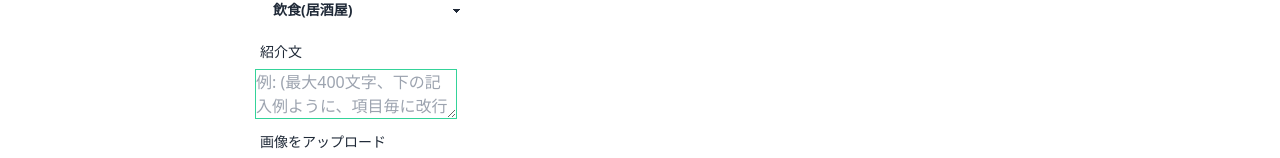
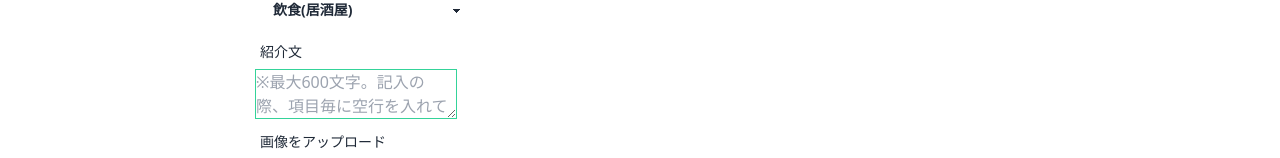
Before and after one commit to soichiro-kotaki/UN-WORK, a Next.js app: page /postform in a window 1280 px wide. Shown: the part 842-1000 px from the top of the page. Built offline with nearby package versions, Linux system fonts and the light colour scheme; no server answers.

Commit message:
表示テキストの修正

```diff
--- a/src/components/forms/PostForm.tsx
+++ b/src/components/forms/PostForm.tsx
@@ -131,11 +131,11 @@ export const PostForm: React.FC = () => {
                 </div>
                 <textarea
                     id="body"
-                    placeholder={`例: (最大400文字、下の記入例ように、項目毎に改行を行なってください。) \n【勤務地】\n 〇〇ホテル長野三輪店 \n \n【仕事内容】 \n . \n . \n .`}
+                    placeholder={`※最大600文字。記入の際、項目毎に空行を入れてください。`}
                     className="w-full h-60 p-2 pl-3 text-lg duration-150 border border-green-400 rounded-md focus:bg-green-50  focus:outline-none lg:border-0 lg:ring-green-400 lg:ring-1 lg:focus:ring-green-200 lg:focus:ring-4"
                     {...register("body", {
                         required: "入力必須項目です。",
-                        maxLength: 400,
+                        maxLength: 600,
                     })}
                 />
 
```
